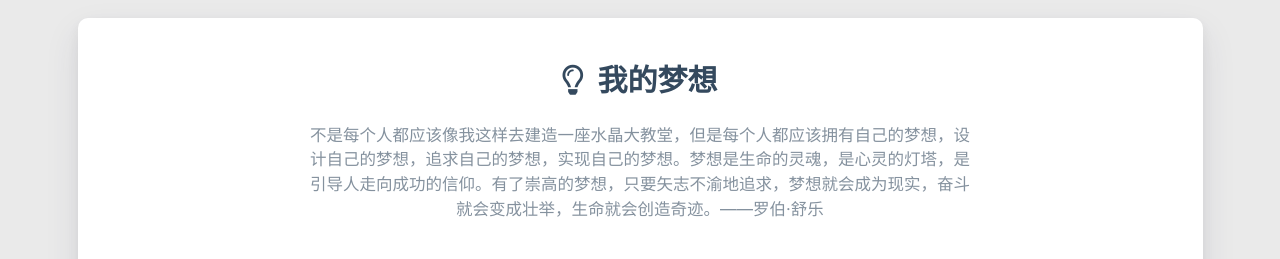
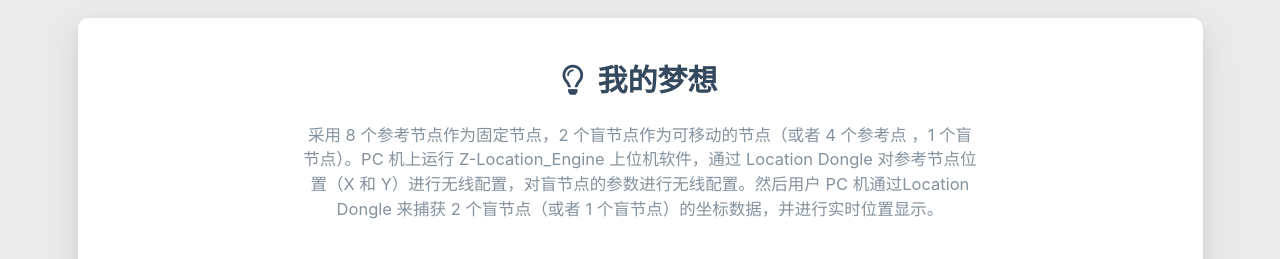
Before and after one commit to TRACEUR-YUAN/yuan.github.io, a plain HTML site: page index.html in a window 1280 px wide. Shown: the part 800-1059 px from the top of the page. Drawn offline with nearby package versions, Linux system fonts and the light colour scheme; some packages are replaced by stand-ins of ours; no server answers; a script that the page names is missing.

Commit message:
Site updated: 2021-01-24 15:18:25

```diff
--- a/index.html
+++ b/index.html
@@ -522,7 +522,7 @@
 
     <div class="row">
         <div class="col l8 offset-l2 m10 offset-m1 s10 offset-s1 center-align text">
-            不是每个人都应该像我这样去建造一座水晶大教堂，但是每个人都应该拥有自己的梦想，设计自己的梦想，追求自己的梦想，实现自己的梦想。梦想是生命的灵魂，是心灵的灯塔，是引导人走向成功的信仰。有了崇高的梦想，只要矢志不渝地追求，梦想就会成为现实，奋斗就会变成壮举，生命就会创造奇迹。——罗伯·舒乐
+            采用 8 个参考节点作为固定节点，2 个盲节点作为可移动的节点（或者 4 个参考点 ，1 个盲节点）。PC 机上运行 Z-Location_Engine 上位机软件，通过 Location Dongle 对参考节点位置（X 和 Y）进行无线配置，对盲节点的参数进行无线配置。然后用户 PC 机通过Location Dongle 来捕获 2 个盲节点（或者 1 个盲节点）的坐标数据，并进行实时位置显示。
         </div>
     </div>
 </div>
```
